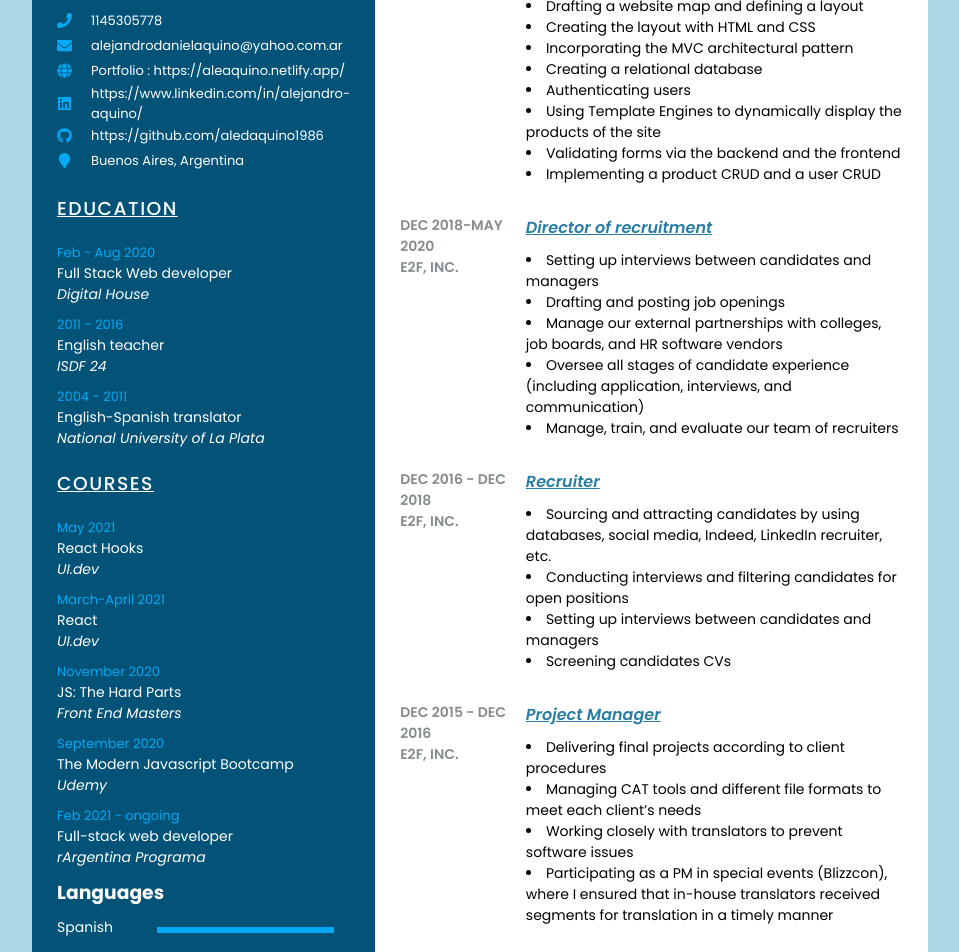
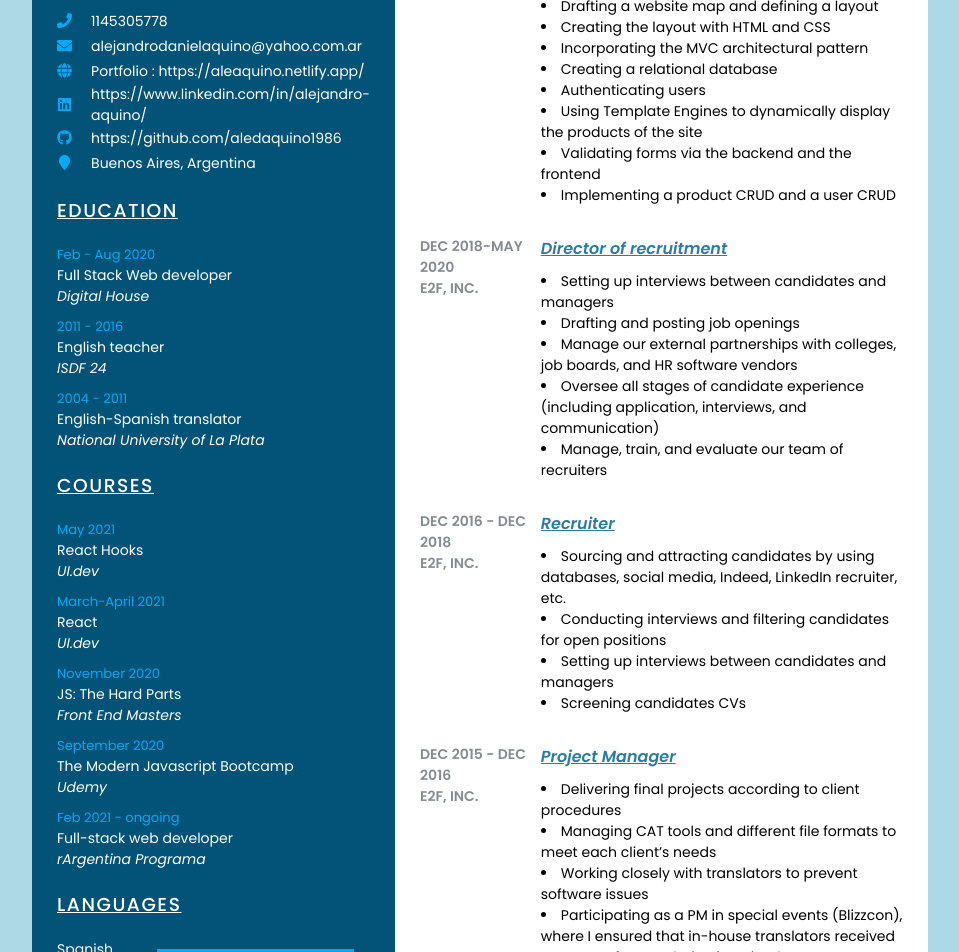
Before and after one commit to aledaquino1986/react-cv, a React (Create React App) app: page / in a window 1280 px wide. Shown: the part 460-1412 px from the top of the page, without its empty margins (160-1119 px from the left). Built offline with nearby package versions, Linux system fonts and the light colour scheme.

Commit message:
fix typos and change Languages heading

```diff
--- a/src/components/sections/contact/contact.css
+++ b/src/components/sections/contact/contact.css
@@ -12,5 +12,5 @@
 }
 
 .data p {
-  font-size: 1.3rem;
+  font-size: 1.4rem;
 }
--- a/src/components/sections/skills/Skills.js
+++ b/src/components/sections/skills/Skills.js
@@ -7,7 +7,11 @@ function Skills({ languages, heading = "Languages", rightSide }) {
     <section
       className={rightSide ? `"right-side__skills"` : "left-side__languages"}
     >
-      {rightSide ? <h2>{heading}</h2> : <h3>{heading}</h3>}
+      {rightSide ? (
+        <h2>{heading}</h2>
+      ) : (
+        <h3 className="text3-heading">{heading}</h3>
+      )}
 
       <ul className={rightSide ? `"right-side__ul"` : "left-side__ul"}>
         {languages.map(({ language, level, id }) => {
```
